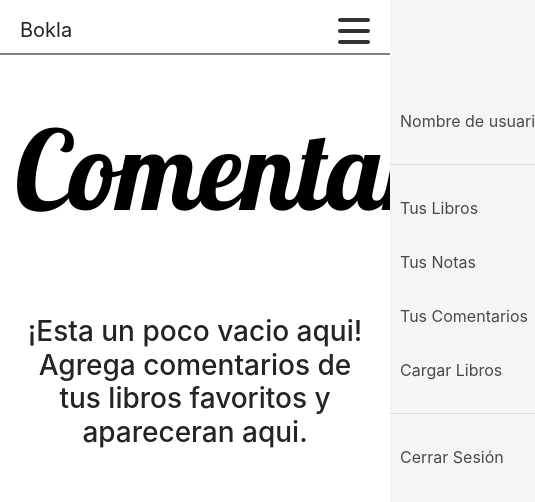
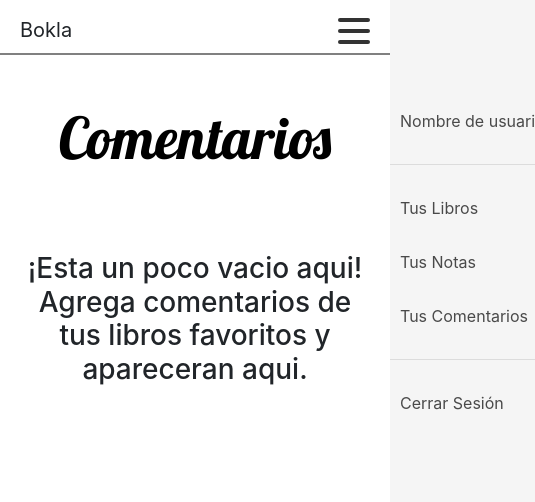
Before and after one commit to juanrojo2/Equipo2DEM, a React (Create React App) app: page /PagComentarios in a window 390 px wide. Shown: the top 502 px of the page, 535 px wide, since content can reach past the window. Built offline with nearby package versions, Linux system fonts and the light colour scheme.

Commit message:
Arreglada vista responsive pagina comentarios Comentado link a pagina cargar libros hasta que esta pagina se encuentre disponible

```diff
--- a/package.json
+++ b/package.json
@@ -7,7 +7,6 @@
     "@testing-library/react": "^9.5.0",
     "@testing-library/user-event": "^7.2.1",
     "bootstrap": "^4.5.2",
-    "epubjs": "0.3.88",
     "jquery": "^3.5.1",
     "popper.js": "^1.16.1",
     "react": "^16.13.1",
--- a/src/components/Nav/RightNav.js
+++ b/src/components/Nav/RightNav.js
@@ -48,9 +48,9 @@ const RightNav = ({ open }) => {
       <li>
         <a href="/PagComentarios">Tus Comentarios </a>
       </li>
-      <li>
+      {/* <li>
         <a href="/PagCargar">Cargar Libros </a>
-      </li>
+      </li> */}
       <hr />
       <li>
         <a href="/Login">Cerrar Sesión </a>
--- a/src/pages/PagComentarios.js
+++ b/src/pages/PagComentarios.js
@@ -1,6 +1,19 @@
 import React from "react";
 import Navbar from "../components/Nav/navBar";
 import "../styles/styles.css";
+import styled from "styled-components";
+
+const H1 = styled.h1`
+  font-family: "Lobster", cursive;
+  font-size: 110px;
+  color: black;
+  @media (max-width: 554px) {
+    font-size: 90px;
+  }
+  @media (max-width: 400px) {
+    font-size: 3.6rem;
+  }
+`;
 
 class PagComentarios extends React.Component {
   render() {
@@ -10,11 +23,11 @@ class PagComentarios extends React.Component {
         <div className="container">
           <div className="row">
             <div className="col">
-              <h1 className="text-center title mt-5">Comentarios</h1>
+              <H1 className="text-center title mt-5">Comentarios</H1>
               <br />
               <h3 className="text-center mt-5">
-                ¡Esta un poco vacio aqui! Agrega comentarios de tus libros favoritos y
-                apareceran aqui.
+                ¡Esta un poco vacio aqui! Agrega comentarios de tus libros
+                favoritos y apareceran aqui.
               </h3>
             </div>
           </div>
```
